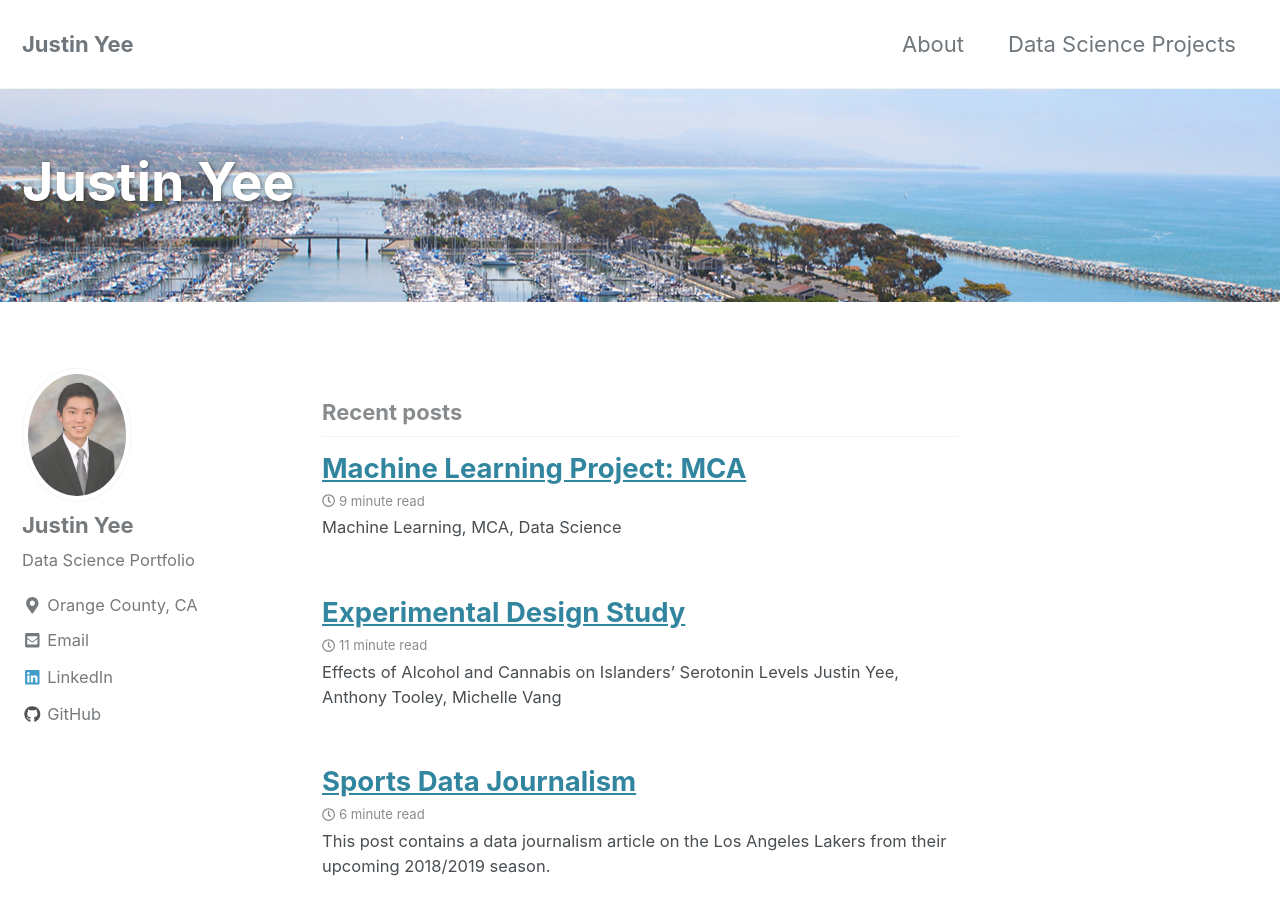
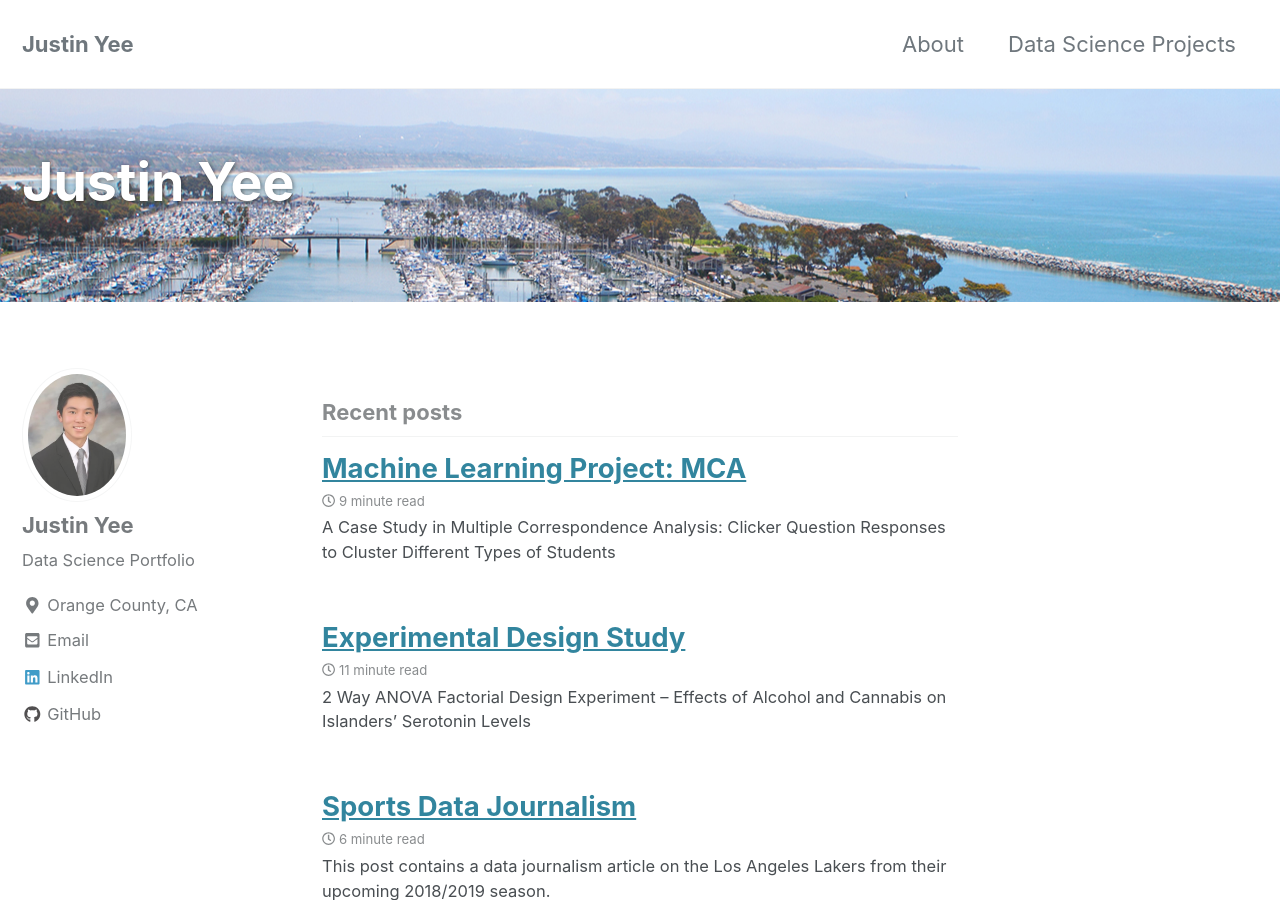
Before and after one commit to jgyee/jgyee.github.io, a Jekyll site: the page built from index.html, in a window 1280 px wide and 900 px high. Built offline with Jekyll 4.4.1, drawn with Linux system fonts in a browser that asks for light colours; cached includes are drawn as plain includes; nearby versions of some CDN libraries; the list of posts is cut into pages by our own code.

Commit message:
Updating descriptions of Articles

```diff
--- a/_posts/2019-06-01-experimental-design.md
+++ b/_posts/2019-06-01-experimental-design.md
@@ -5,7 +5,7 @@ tags: [Experimental Design, Simulation]
 header:
   overlay_image: "/images/danapointharbor.jpg"
   show_overlay_excerpt: false
-excerpt:
+excerpt: "2 Way ANOVA Factorial Design Experiment -- Effects of Alcohol and Cannabis on Islanders' Serotonin Levels"
 mathjax: true
 ---
 
--- a/_posts/2019-06-10-mca.md
+++ b/_posts/2019-06-10-mca.md
@@ -5,7 +5,7 @@ tags: [MCA, Multiple Correspondence Analysis]
 header:
   overlay_image: "/images/danapointharbor.jpg"
   show_overlay_excerpt: false
-excerpt: "Machine Learning, MCA, Data Science"
+excerpt: "A Case Study in Multiple Correspondence Analysis: Clicker Question Responses to Cluster Different Types of Students"
 mathjax: true
 ---
 
```
